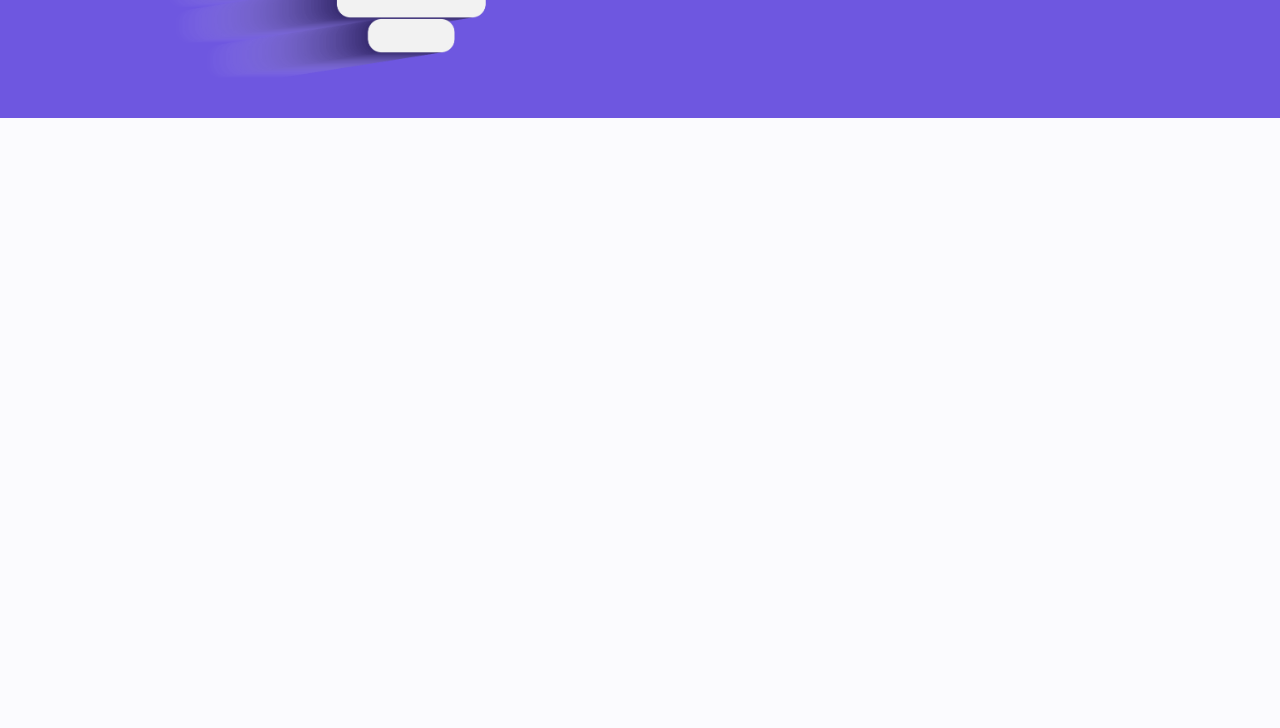
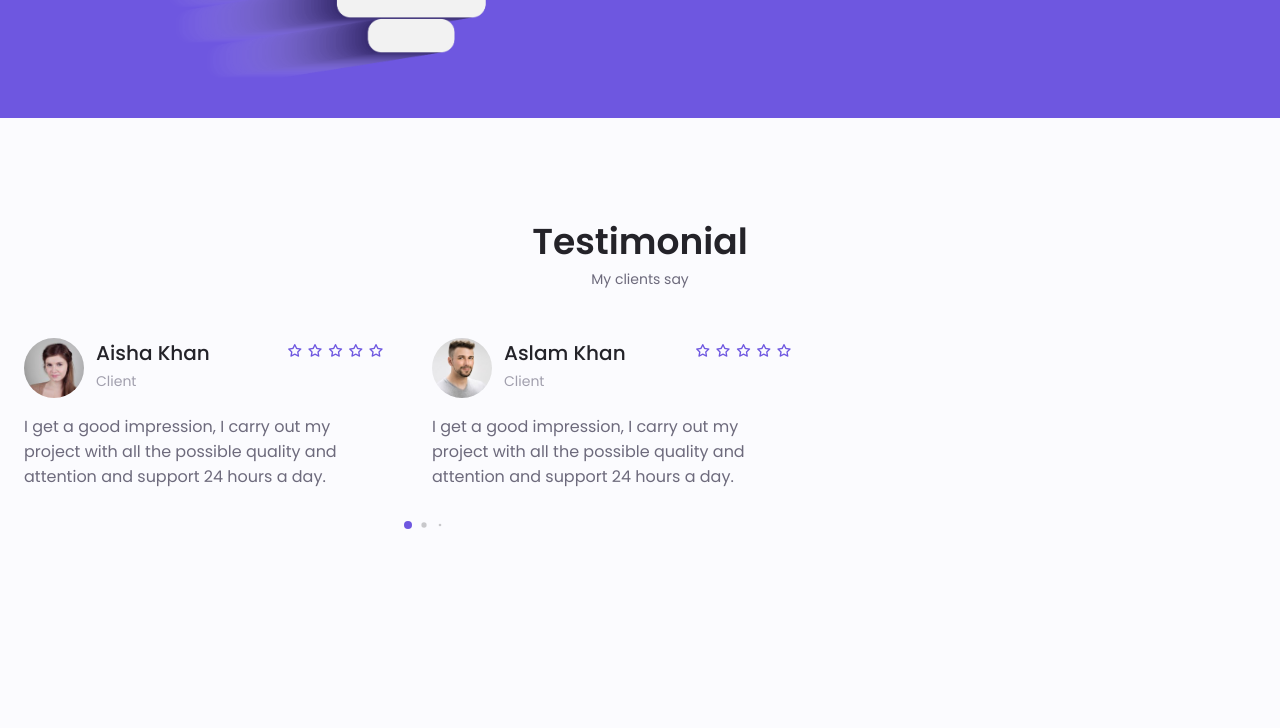
Before and after one commit to ashiqullahmg/portfolio, a PHP site: page / in a window 1280 px wide. Shown: the part 5127-5855 px from the top of the page. Before the commit the page ends 5245 px from the top, so only its background shows below. Run offline with PHP 8.4, Linux system fonts and the light colour scheme.

Commit message:
Testimonial Section is Added and is styled

```diff
--- a/assets/css/styles.css
+++ b/assets/css/styles.css
@@ -796,8 +796,44 @@ transform: translateX(.25rem);
     widows: 232px;
 }
 /*==================== TESTIMONIAL ====================*/
+.testimonial__data,
+.testimonial__header{
+    display: flex;
+}
 
+.testimonial__data{
+    justify-content: space-between;
+    margin-bottom: var(--mb-1);
+}
 
+.testimonial__img{
+    width: 60px;
+    height: 60px;
+    border-radius: 50%;
+    margin-right: var(--mb-0-75);
+}
+
+.testimonial__name{
+    font-size: var(--h3-font-size);
+    font-weight: var(--font-medium);
+}
+
+.testimonial__client{
+    font-size: var(--small-font-size);
+    color: var(--text-color-light);
+}
+
+.testimonial__description{
+    margin-bottom: var(--mb-2-5);
+}
+
+.testimonial__icon-star{
+    color: var(--first-color);
+}
+
+.swiper-container .swiper-pagination-testimonial{
+    bottom: 0;
+}
 /*==================== CONTACT ME ====================*/
 
 
--- a/assets/js/main.js
+++ b/assets/js/main.js
@@ -90,7 +90,7 @@ modalCloses.forEach((modalClose) => {
     })
 })
 /*==================== PORTFOLIO SWIPER  ====================*/
-let swiper = new Swiper('.portfolio__container', {
+let swiperPortfolio = new Swiper('.portfolio__container', {
     cssMode: true,
     loop: true,
 
@@ -105,6 +105,23 @@ let swiper = new Swiper('.portfolio__container', {
 });
 
 /*==================== TESTIMONIAL ====================*/
+let swiperTestimonial = new Swiper('.testimonial__container', {
+    loop: true,
+    grabCursor: true,
+    spaceBetween: 48,
+
+
+    pagination: {
+        el: '.swiper-pagination',
+        clickable: true,
+        dynamicBullets: true,
+    },
+    breakpoints: {
+        586: {
+            slidesPerView: 2
+        }
+    }
+});
 
 
 /*==================== SCROLL SECTIONS ACTIVE LINK ====================*/
--- a/index.html
+++ b/index.html
@@ -739,14 +739,97 @@
 
             <!--==================== TESTIMONIAL ====================-->
             <section class="testimonial section">
+                <h2 class="section__title">Testimonial</h2>
+                <span class="section__subtitle">My clients say</span>
 
+                <div class="testimonial__container container swiper-container">
+                    <div class="swiper-wrapper">
+                        <!--==================== TESTIMONIAL 1 ====================-->
+                        <div class="testimonial__content swiper-slide">
+                            <div class="testimonial__data">
+                                <div class="testimonial__header">
+                                    <img src="assets/img/testimonial1.jpg" alt="" class="testimonial__img">
+
+                                    <div>
+                                        <h3 class="testimonial__name">Aisha Khan</h3>
+                                        <span class="testimonial__client">Client</span>
+                                    </div>
+                                </div>
+
+                                <div>
+                                    <i class="uil uil-star testimonial__icon-star"></i>
+                                    <i class="uil uil-star testimonial__icon-star"></i>
+                                    <i class="uil uil-star testimonial__icon-star"></i>
+                                    <i class="uil uil-star testimonial__icon-star"></i>
+                                    <i class="uil uil-star testimonial__icon-star"></i>
+                                </div>
+                            </div>
+
+                            <p class="testimonial__description">I get a good impression, I carry out my project with
+                                all the possible quality and attention and support 24 hours a day.
+                            </p>
+                        </div>
+
+                        <!--==================== TESTIMONIAL 2 ====================-->
+                        <div class="testimonial__content swiper-slide">
+                            <div class="testimonial__data">
+                                <div class="testimonial__header">
+                                    <img src="assets/img/testimonial2.jpg" alt="" class="testimonial__img">
+
+                                    <div>
+                                        <h3 class="testimonial__name">Aslam Khan</h3>
+                                        <span class="testimonial__client">Client</span>
+                                    </div>
+                                </div>
+
+                                <div>
+                                    <i class="uil uil-star testimonial__icon-star"></i>
+                                    <i class="uil uil-star testimonial__icon-star"></i>
+                                    <i class="uil uil-star testimonial__icon-star"></i>
+                                    <i class="uil uil-star testimonial__icon-star"></i>
+                                    <i class="uil uil-star testimonial__icon-star"></i>
+                                </div>
+                            </div>
+
+                            <p class="testimonial__description">I get a good impression, I carry out my project with
+                                all the possible quality and attention and support 24 hours a day.
+                            </p>
+                        </div>
+
+                        <!--==================== TESTIMONIAL 3 ====================-->
+                        <div class="testimonial__content swiper-slide">
+                            <div class="testimonial__data">
+                                <div class="testimonial__header">
+                                    <img src="assets/img/testimonial3.jpg" alt="" class="testimonial__img">
+
+                                    <div>
+                                        <h3 class="testimonial__name">Imran Khan</h3>
+                                        <span class="testimonial__client">Client</span>
+                                    </div>
+                                </div>
+
+                                <div>
+                                    <i class="uil uil-star testimonial__icon-star"></i>
+                                    <i class="uil uil-star testimonial__icon-star"></i>
+                                    <i class="uil uil-star testimonial__icon-star"></i>
+                                    <i class="uil uil-star testimonial__icon-star"></i>
+                                    <i class="uil uil-star testimonial__icon-star"></i>
+                                </div>
+                            </div>
+
+                            <p class="testimonial__description">I get a good impression, I carry out my project with
+                                all the possible quality and attention and support 24 hours a day.
+                            </p>
+                        </div>
+                    </div>
+                    <!-- Add Pagination -->
+                    <div class="swiper-pagination swiper-pagination-testimonial"></div>
+                </div>
 
             </section>
 
             <!--==================== CONTACT ME ====================-->
             <section class="contact section" id="contact">
-
-
             </section>
         </main>
 
```
